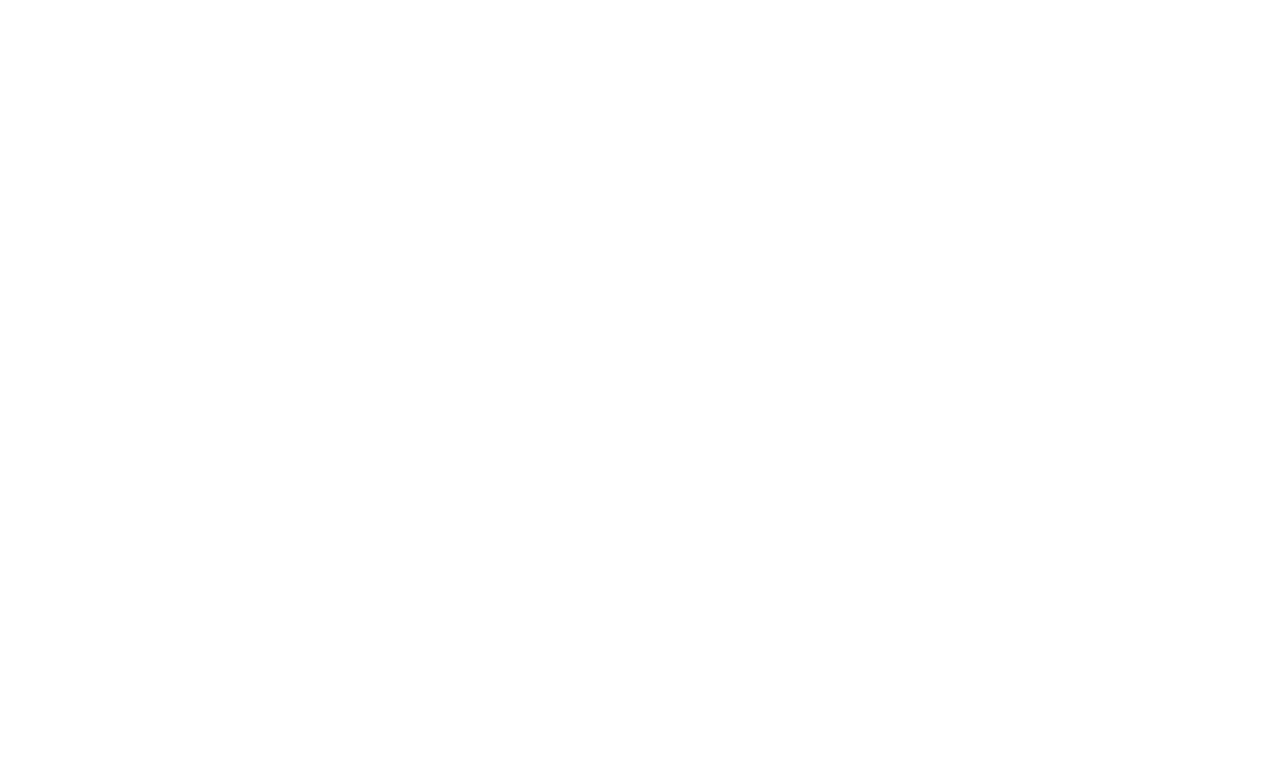
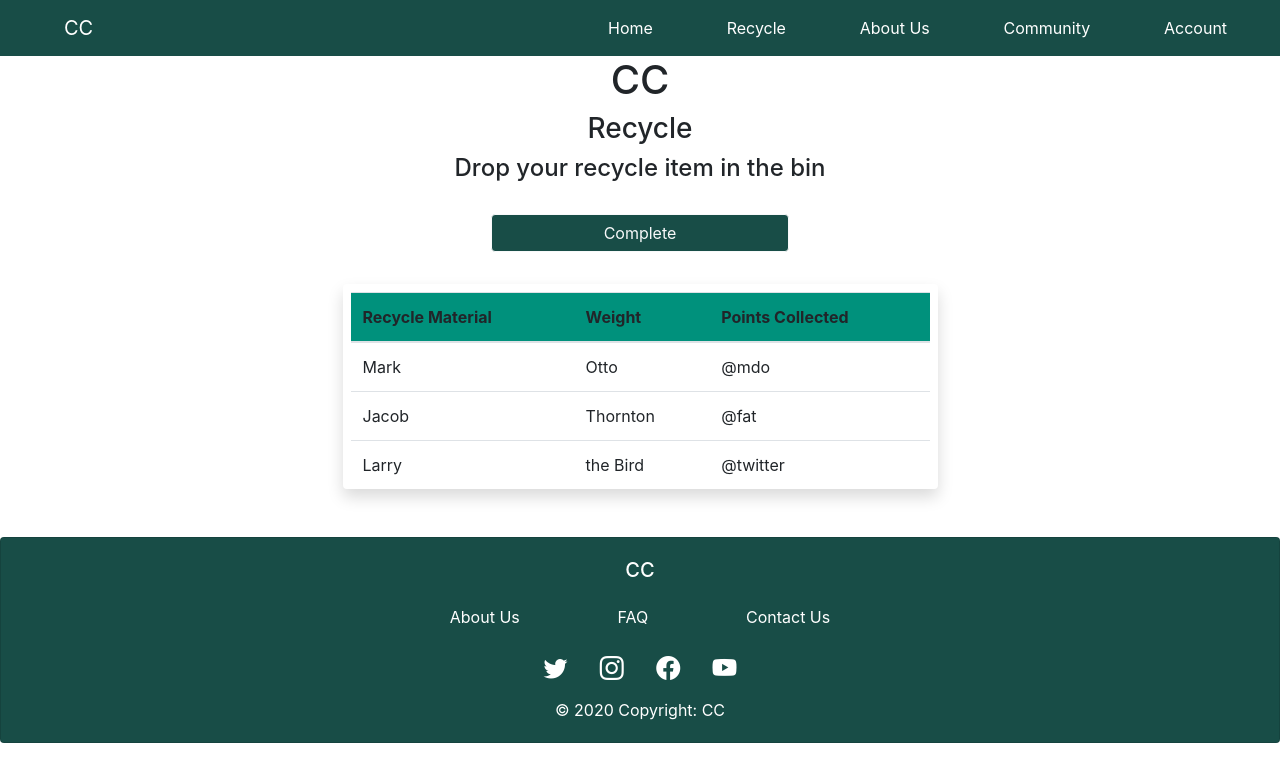
Before and after one commit to exfang/CodeOverFlow-Hackathon, a Flask app: page /process2 in a window 1280 px wide. Before the commit the part shown is empty. Shown: the top 782 px of the page. Run offline with Flask 2, Linux system fonts and the light colour scheme; some libraries are stand-ins or nearby versions.

Commit message:
today last front-end

```diff
--- a/static/CSS/process.css
+++ b/static/CSS/process.css
@@ -0,0 +1,7 @@
+.button-color{
+    background-color: #184D47;
+}
+
+.thead-green{
+    background-color: #00917C;
+}
--- a/templates/MachineProcess/process2.html
+++ b/templates/MachineProcess/process2.html
@@ -0,0 +1,60 @@
+{% extends "base.html" %}
+{% block title %}Home {% endblock %}
+
+
+{% block head %}
+    <link rel="stylesheet" href="{{ url_for('static', filename='CSS/process.css')}}">
+{% endblock %}
+
+{% block content %}
+<div class="container-sm col-lg-6 ml-auto">
+    <h1 class="text-center">CC</h1>
+    <h3 class="text-center">Recycle</h3>
+    <h4 class="text-center">Drop your recycle item in the bin</h4>
+    <br>
+    <form action="" class="" method="POST">
+
+        <div class="form-group pb-3 d-flex justify-content-center">
+            <button class="btn button-color btn-outline-light w-50">Complete</button>
+        </div>
+    </form>
+    <div class="pr-2 pt-2 pl-2 rounded shadow mb-5">
+    <table class="table">
+        <thead class="thead-green">
+          <tr>
+            <th scope="col">Recycle Material</th>
+            <th scope="col">Weight</th>
+            <th scope="col">Points Collected</th>
+          </tr>
+        </thead>
+        <tbody>
+          <tr>
+
+            <td>Mark</td>
+            <td>Otto</td>
+            <td>@mdo</td>
+          </tr>
+          <tr>
+
+            <td>Jacob</td>
+            <td>Thornton</td>
+            <td>@fat</td>
+          </tr>
+          <tr>
+
+            <td>Larry</td>
+            <td>the Bird</td>
+            <td>@twitter</td>
+          </tr>
+        </tbody>
+      </table>
+    </div>
+
+
+
+
+</div>
+
+
+
+{% endblock %}
--- a/templates/base.html
+++ b/templates/base.html
@@ -2,6 +2,7 @@
 <html lang="en">
 <head>
     <meta charset="UTF-8">
+    <meta name="viewport" content="width=device-width, initial-scale=1.0">
     <title>{% block title %}{% endblock %}</title>
     <!-- Bootstrap 4 CSS -->
     <link rel="stylesheet" href="https://cdn.jsdelivr.net/npm/bootstrap@4.6.2/dist/css/bootstrap.min.css" integrity="sha384-xOolHFLEh07PJGoPkLv1IbcEPTNtaed2xpHsD9ESMhqIYd0nLMwNLD69Npy4HI+N" crossorigin="anonymous">
```
Also changed, not shown: templates/MachineProcess/process1.html (+15 -1 lines), templates/MachineProcess/process3.html (+31 -0 lines).
